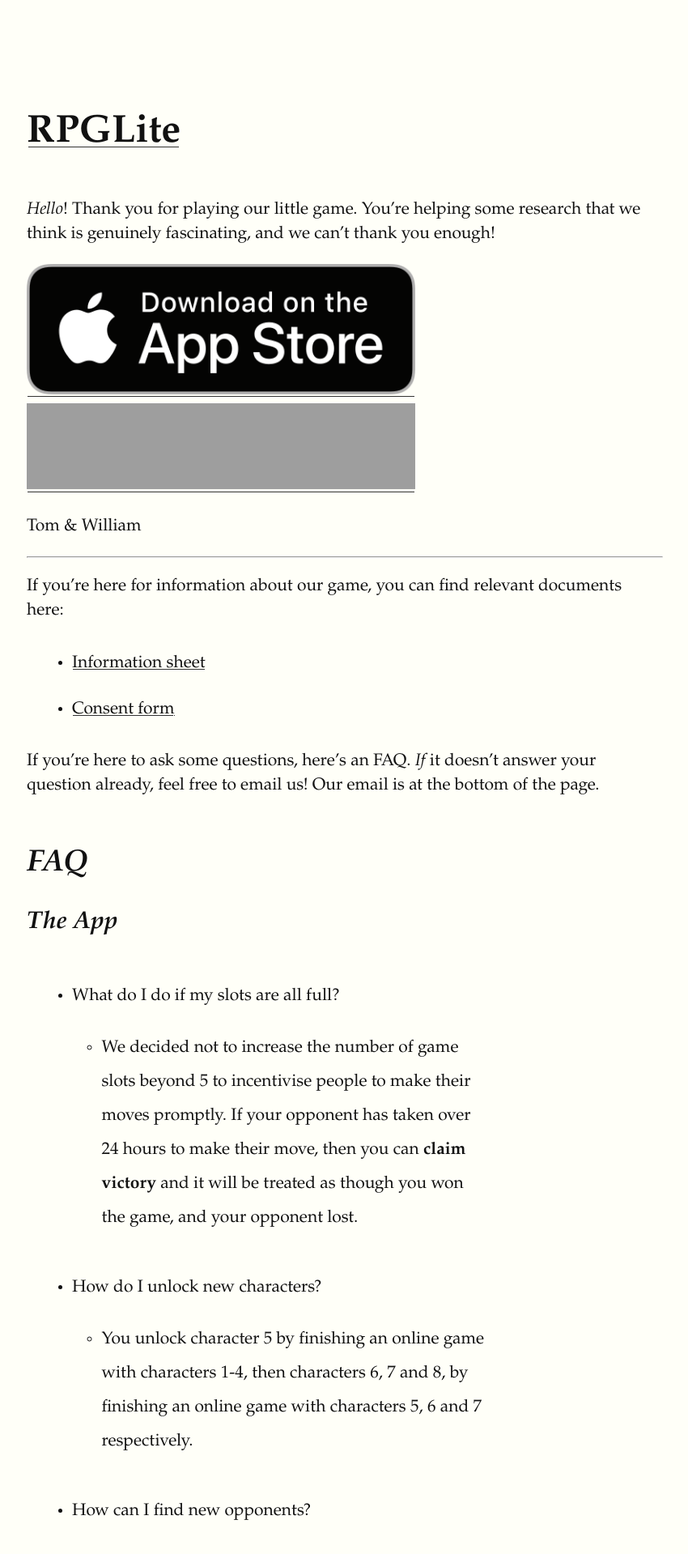
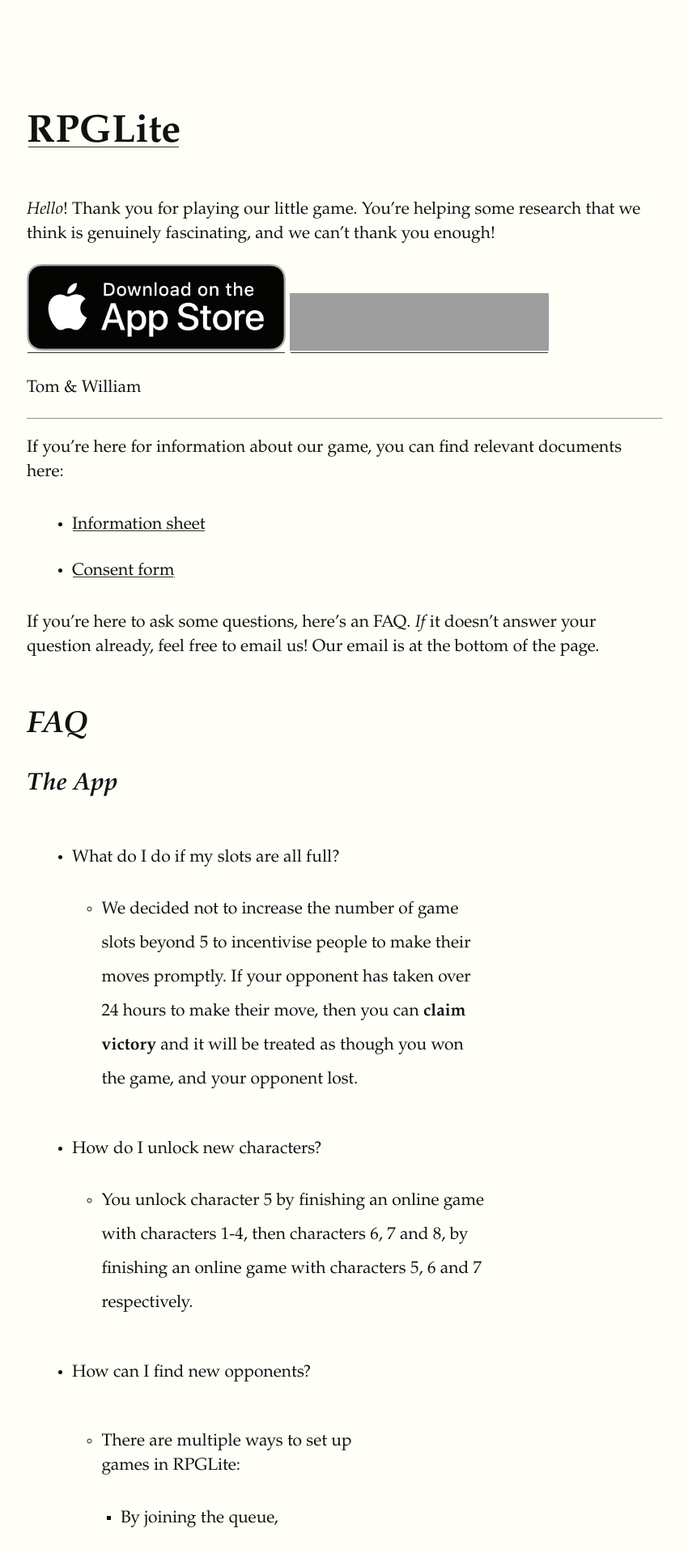
Before and after one commit to RPGLite/RPGLite.GitHub.io, a Jekyll site: the page built from index.md, in a window 1280 px wide. Shown: the top 1919 px of the page at 81% size, without its empty margins (47-897 px from the left). Built offline with Jekyll 4.4.1, drawn with Linux system fonts in a browser that asks for light colours; some web fonts are replaced; grey boxes are pictures that could not be loaded.

Commit message:
shrunk images

```diff
--- a/index.md
+++ b/index.md
@@ -6,8 +6,8 @@ layout: page
 _Hello_! Thank you for playing our little game. You're helping some research
 that we think is genuinely fascinating, and we can't thank you enough!
 
-<a href="https://apps.apple.com/gb/app/rpglite/id1502906282"><img src="https://raw.githubusercontent.com/RPGLite/RPGLite.github.io/master/public/images/app_store.png" width="480px"/></a>
-<a href='https://play.google.com/store/apps/details?id=com.GlasgowDCS.RPGLite&pcampaignid=pcampaignidMKT-Other-global-all-co-prtnr-py-PartBadge-Mar2515-1'><img alt='Get it on Google Play' src='https://play.google.com/intl/en_us/badges/static/images/badges/en_badge_web_generic.png' width="480px"/></a>
+<a href="https://apps.apple.com/gb/app/rpglite/id1502906282"><img src="https://raw.githubusercontent.com/RPGLite/RPGLite.github.io/master/public/images/app_store.png" width="320px"/></a>
+<a href='https://play.google.com/store/apps/details?id=com.GlasgowDCS.RPGLite&pcampaignid=pcampaignidMKT-Other-global-all-co-prtnr-py-PartBadge-Mar2515-1'><img alt='Get it on Google Play' src='https://play.google.com/intl/en_us/badges/static/images/badges/en_badge_web_generic.png' width="320px"/></a>
 
 Tom & William
 
```
